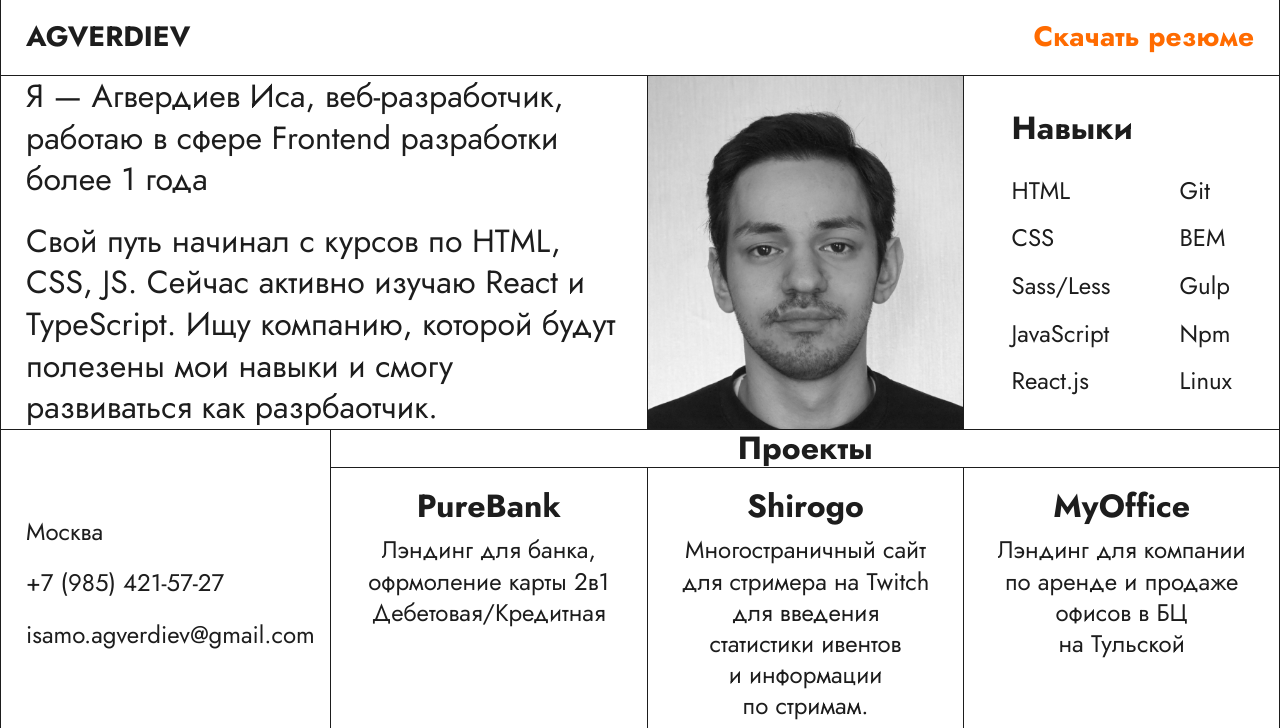
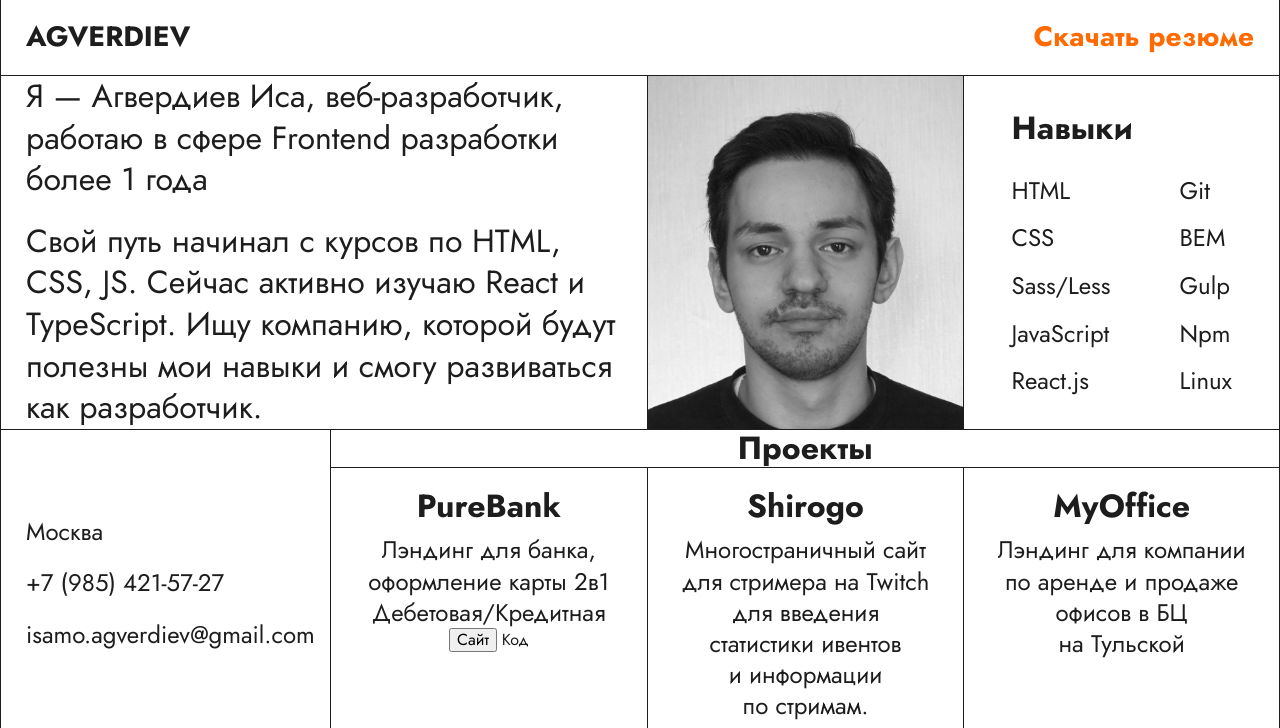
Before and after one commit to IsaAgverdiev/ResumeWebsite, a website: page app/index.html in a window 1280 px wide. Shown: the top 728 px of the page. Drawn offline with Linux system fonts and the light colour scheme.

Commit message:
refactoring masterPAge2

```diff
--- a/app/index.html
+++ b/app/index.html
@@ -24,7 +24,7 @@
           </p>
           <p class="discr__text">
             Свой путь начинал с курсов по HTML, CSS, JS. Сейчас активно изучаю React и TypeScript. Ищу компанию, которой
-            будут полезены мои навыки и смогу развиваться как разрбаотчик.
+            будут полезны мои навыки и смогу развиваться как разработчик.
           </p>
         </div>
       </div>
@@ -75,7 +75,11 @@
       <div class="project project-1 grid-item" data-name="PureBank">
         <div class="project__inner">
           <h1 class="project__title title">PureBank</h1>
-          <p class="project__text">Лэндинг для банка, офрмоление карты 2в1 Дебетовая/Кредитная</p>
+          <p class="project__text">Лэндинг для банка, оформление карты 2в1 Дебетовая/Кредитная</p>
+          <div class="project__changeView project__changeView1">
+            <button class="project__changeView-website" id="btn-project-1">Сайт</button>
+            <a href="https://github.com/IsaAgverdiev/PureBank" class="project__changeView-code" target="_blank">Код</a>
+          </div>
         </div>
       </div>
       <div class="project project-2 grid-item" data-name="Shirogo">
```
